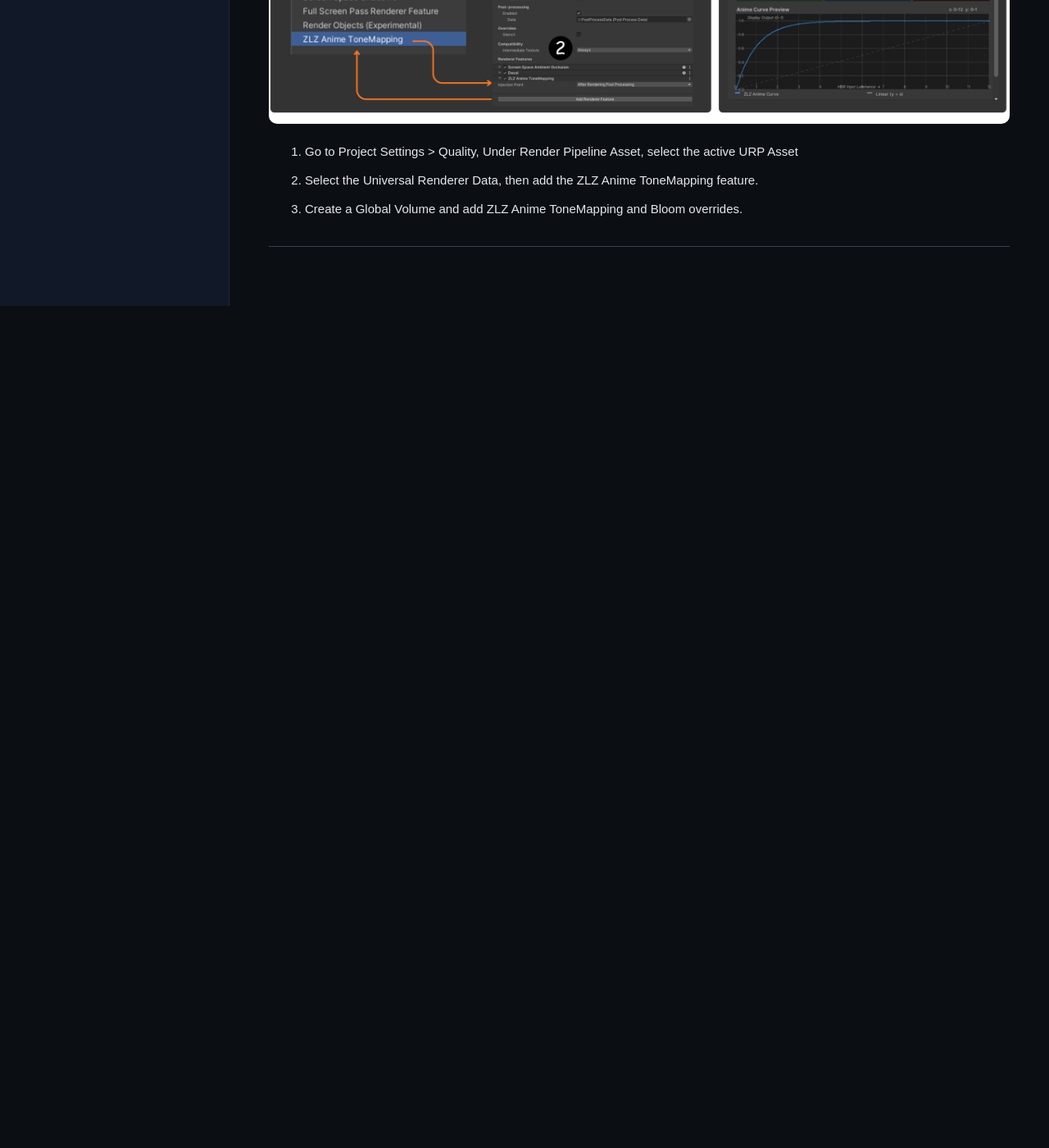
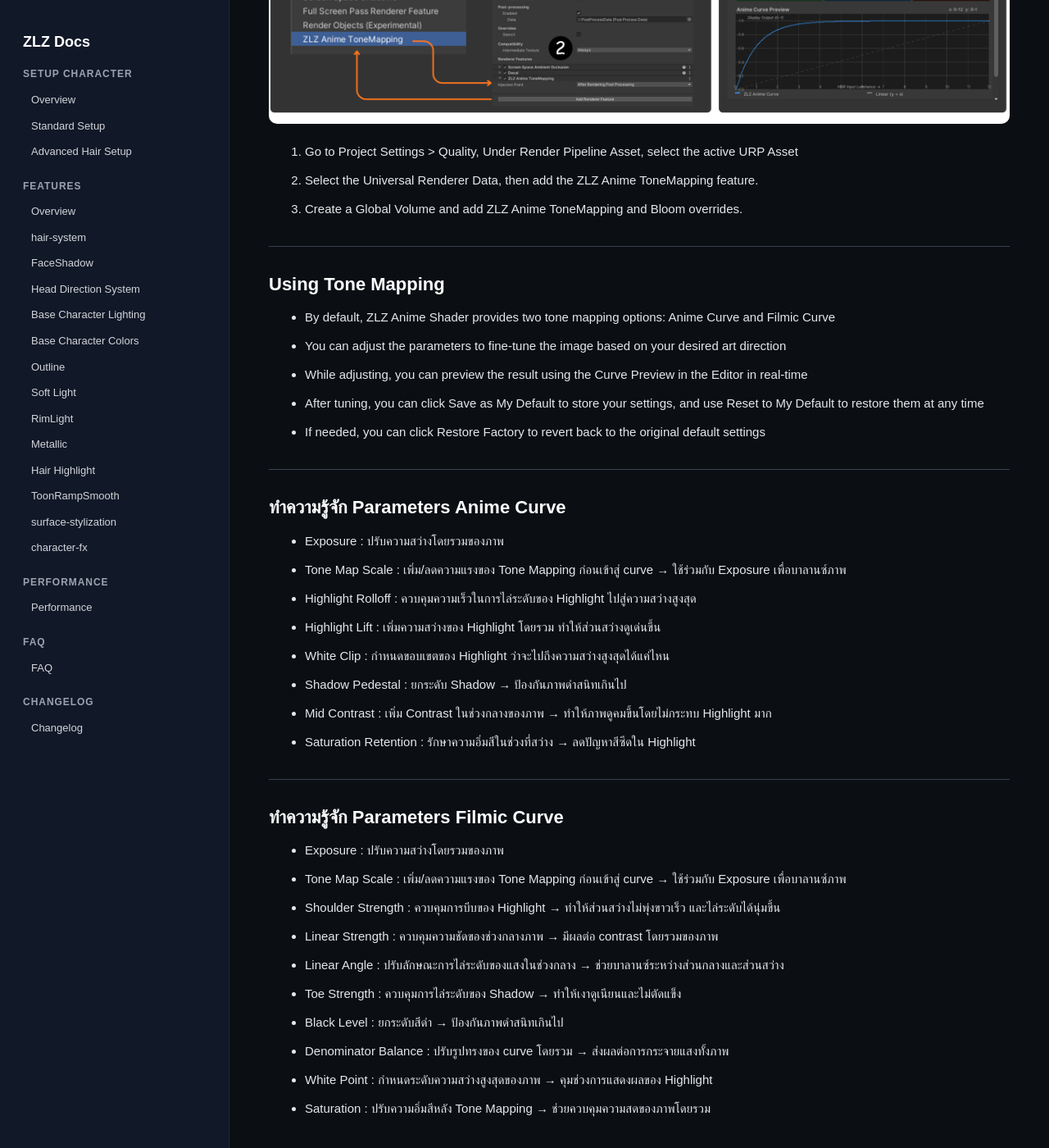
Before and after one commit to zlz-studio/zlz-studio.github.io, a Jekyll site: the page built from setup-character/Tone-Mapping/index.md, in a window 1280 px wide and 1400 px high, scrolled down 4986 px. Shown: the whole window at 82% size. Built offline with Jekyll 4.4.1, drawn with Linux system fonts in a browser that asks for light colours; before the commit the page ends 5359 px from its top, so only the background shows below that.

Commit message:
Update index.md

```diff
--- a/setup-character/Tone-Mapping/index.md
+++ b/setup-character/Tone-Mapping/index.md
@@ -95,3 +95,38 @@
 3. Create a Global Volume and add ZLZ Anime ToneMapping and Bloom overrides.
 
 ---
+
+### Using Tone Mapping
+- By default, ZLZ Anime Shader provides two tone mapping options: Anime Curve and Filmic Curve
+- You can adjust the parameters to fine-tune the image based on your desired art direction
+- While adjusting, you can preview the result using the Curve Preview in the Editor in real-time
+- After tuning, you can click Save as My Default to store your settings, and use Reset to My Default to restore them at any time
+- If needed, you can click Restore Factory to revert back to the original default settings
+
+---
+
+### ทำความรู้จัก Parameters Anime Curve
+
+- Exposure : ปรับความสว่างโดยรวมของภาพ
+- Tone Map Scale : เพิ่ม/ลดความแรงของ Tone Mapping ก่อนเข้าสู่ curve → ใช้ร่วมกับ Exposure เพื่อบาลานซ์ภาพ
+- Highlight Rolloff : ควบคุมความเร็วในการไล่ระดับของ Highlight ไปสู่ความสว่างสูงสุด
+- Highlight Lift : เพิ่มความสว่างของ Highlight โดยรวม ทำให้ส่วนสว่างดูเด่นขึ้น
+- White Clip : กำหนดขอบเขตของ Highlight ว่าจะไปถึงความสว่างสูงสุดได้แค่ไหน
+- Shadow Pedestal : ยกระดับ Shadow → ป้องกันภาพดำสนิทเกินไป
+- Mid Contrast : เพิ่ม Contrast ในช่วงกลางของภาพ → ทำให้ภาพดูคมขึ้นโดยไม่กระทบ Highlight มาก
+- Saturation Retention : รักษาความอิ่มสีในช่วงที่สว่าง → ลดปัญหาสีซีดใน Highlight
+
+---
+
+### ทำความรู้จัก Parameters Filmic Curve
+
+- Exposure : ปรับความสว่างโดยรวมของภาพ
+- Tone Map Scale : เพิ่ม/ลดความแรงของ Tone Mapping ก่อนเข้าสู่ curve → ใช้ร่วมกับ Exposure เพื่อบาลานซ์ภาพ
+- Shoulder Strength : ควบคุมการบีบของ Highlight → ทำให้ส่วนสว่างไม่พุ่งขาวเร็ว และไล่ระดับได้นุ่มขึ้น
+- Linear Strength : ควบคุมความชัดของช่วงกลางภาพ → มีผลต่อ contrast โดยรวมของภาพ
+- Linear Angle : ปรับลักษณะการไล่ระดับของแสงในช่วงกลาง → ช่วยบาลานซ์ระหว่างส่วนกลางและส่วนสว่าง
+- Toe Strength : ควบคุมการไล่ระดับของ Shadow → ทำให้เงาดูเนียนและไม่ตัดแข็ง
+- Black Level : ยกระดับสีดำ → ป้องกันภาพดำสนิทเกินไป
+- Denominator Balance : ปรับรูปทรงของ curve โดยรวม → ส่งผลต่อการกระจายแสงทั้งภาพ
+- White Point : กำหนดระดับความสว่างสูงสุดของภาพ → คุมช่วงการแสดงผลของ Highlight
+- Saturation : ปรับความอิ่มสีหลัง Tone Mapping → ช่วยควบคุมความสดของภาพโดยรวม
```
